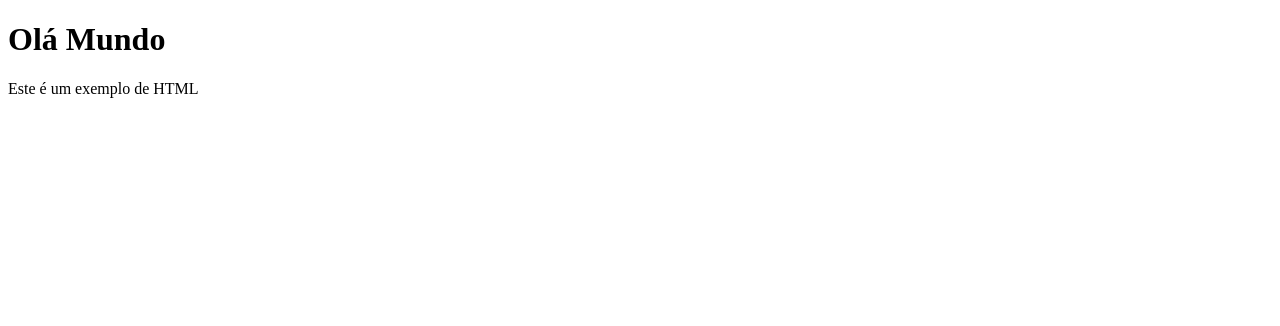
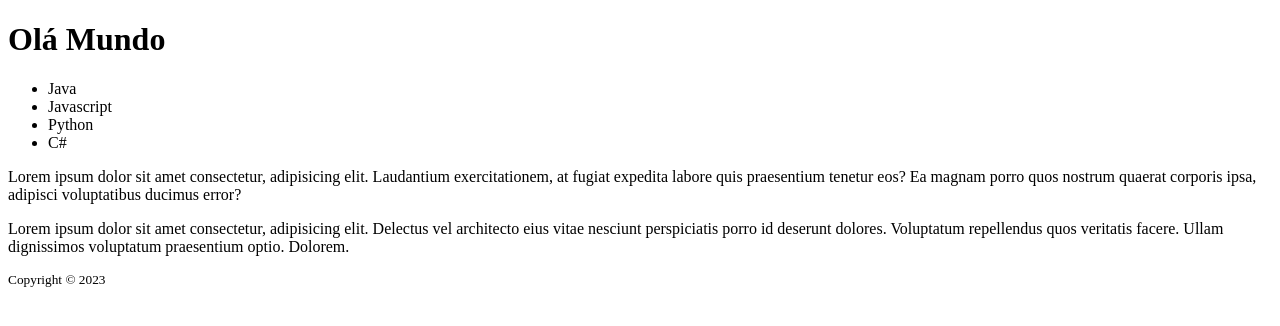
Before and after one commit to pedroantuness/exemplo-html-g, a plain HTML site: page index.html in a window 1280 px wide. Drawn offline with Linux system fonts and the light colour scheme.

Commit message:
Página básica HTML semântica.

```diff
--- a/index.html
+++ b/index.html
@@ -6,11 +6,58 @@
         <meta charset="UTF-8">
         <meta http-equiv="X-UA-Compatible" content="IE-edge">
         <meta name="viewport" content="width=device-width, initial-sacle=1.0">
-        <title>Document</title>
+        <title>Exemplo HTML</title>
     </head>
+
     <body>
-        <h1>Olá Mundo</h1>
-        <p>Este é um exemplo de HTML</p>
+
+        <!-- A tag <div> serve como container para todas as outras tags.
+            Mas nem todas as outras tags podem conter a tag div.
+            Podemos utilizar a tag <div> para quase tudo.
+        -->
+        <div>
+
+            <header>
+                <h1>Olá Mundo</h1>
+                <!-- A tag <nav> serve para realizar navegação.
+                    Então sempre vamos colocar dentro dela um conjunto de links.
+                -->
+                <nav>
+                    <!--
+                        A tag <ul> é uma lista sem ordenação ou uma unordered list.
+                        Utilizamos para criar lista de itens e menus.
+                        Dentro dela diretamente podemos apenas colocar os itens de lista que são determinados pela tag <li>.
+                    -->
+                    <ul>
+                        <li>Java</li>
+                        <li>Javascript</li>
+                        <li>Python</li>
+                        <li>C#</li>
+                    </ul>
+                </nav>
+            </header>
+
+            <section>
+                <div>
+                    <p>
+                        Lorem ipsum dolor sit amet consectetur, adipisicing elit. Laudantium exercitationem, at fugiat expedita labore quis praesentium tenetur eos? Ea magnam porro quos nostrum quaerat corporis ipsa, adipisci voluptatibus ducimus error?
+                    </p>
+                    <p>
+                        Lorem ipsum dolor sit amet consectetur, adipisicing elit. Delectus vel architecto eius vitae nesciunt perspiciatis porro id deserunt dolores. Voluptatum repellendus quos veritatis facere. Ullam dignissimos voluptatum praesentium optio. Dolorem.
+                    </p>
+                </div>
+            </section>
+
+            <footer>
+                <div>
+                    <small>
+                        <p>Copyright &copy 2023</p>
+                    </small>
+                </div>
+            </footer>
+
+        </div>
+
     </body>
 
 </html>
```
